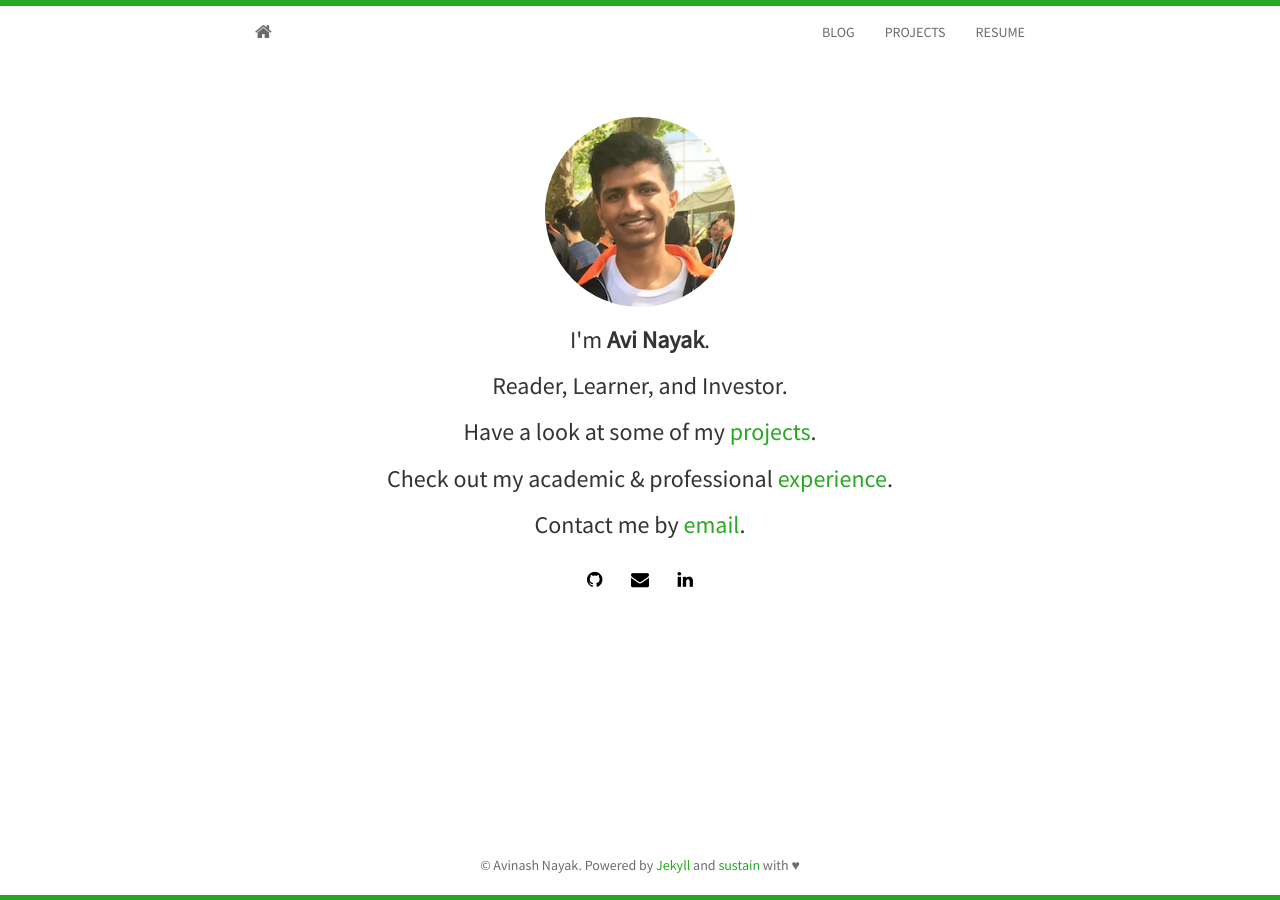
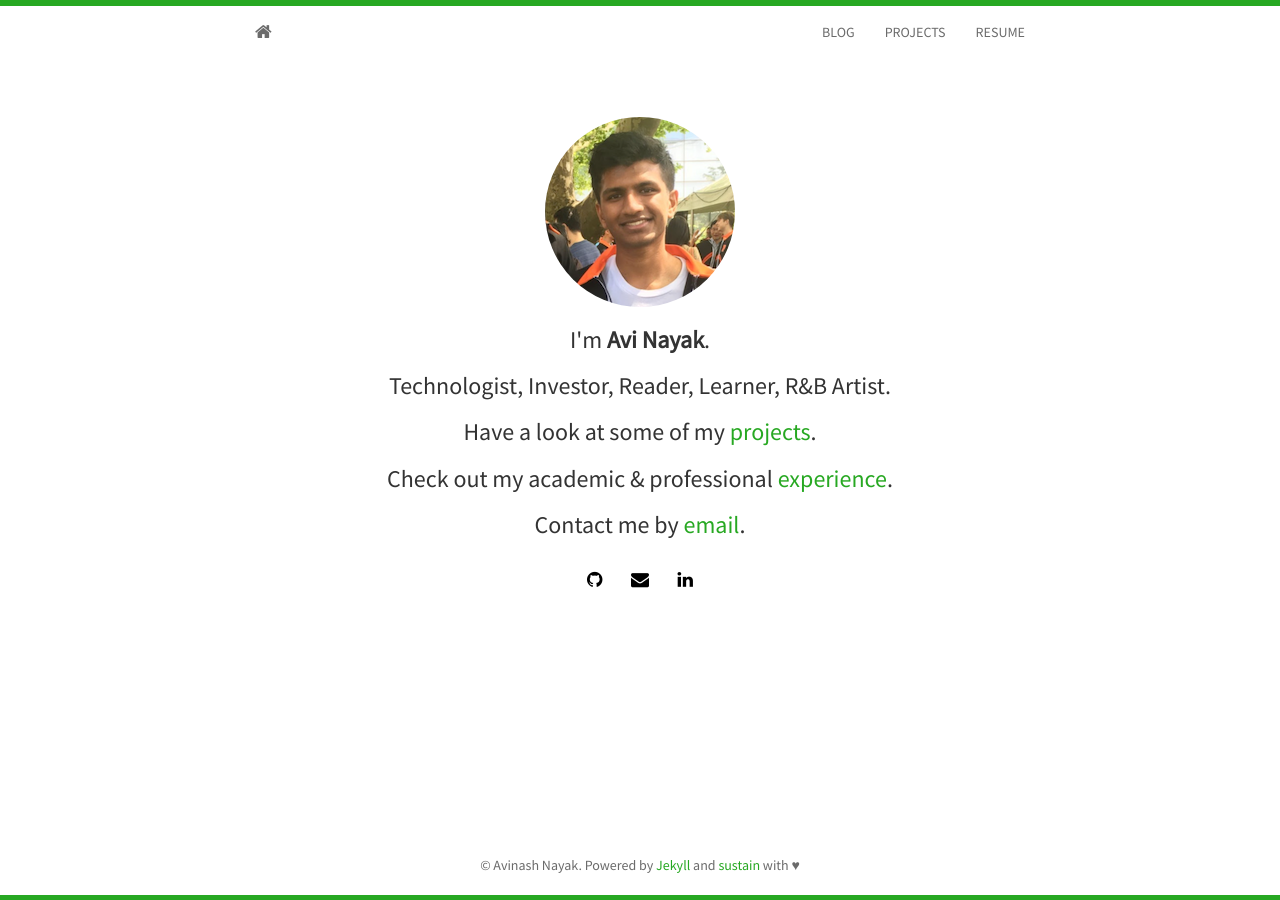
Before and after one commit to avinayak14/avinayak14.github.io, a Jekyll site: the page built from index.html, in a window 1280 px wide. Built offline with Jekyll 4.4.1, drawn with Linux system fonts in a browser that asks for light colours; nearby versions of some CDN libraries; the list of posts is cut into pages by our own code.

Commit message:
tell em how it is

```diff
--- a/index.html
+++ b/index.html
@@ -8,7 +8,7 @@ layout: home
 		<img class="img-circle" src="{{ site.baseurl }}static/img/{{ site.avatar }}" alt="Responsive image">
 	  </div>
 	  <h3>I'm <strong>{{ site.author }}</strong>. </h3>
-	  <h3>Reader, Learner, and Investor.</h3>
+	  <h3>Technologist, Investor, Reader, Learner, R&B Artist.</h3>
 	  <h3>Have a look at some of my <a href="{{ site.baseurl }}projects.html"> projects</a>.</h3>
 	  <h3>Check out my academic &amp; professional <a href="{{ site.baseurl }}vitae.html">experience</a>.</h3>
 	  <h3>Contact me by <a href="mailto:{{ site.email }}">email</a>.</h3>
```
